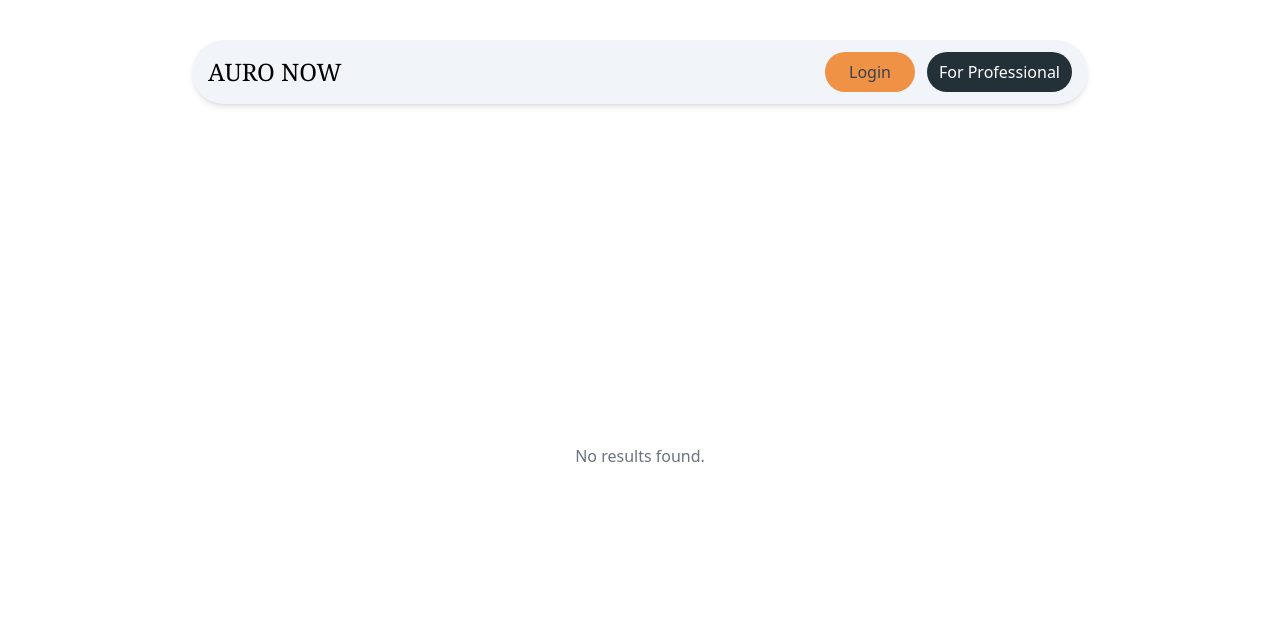
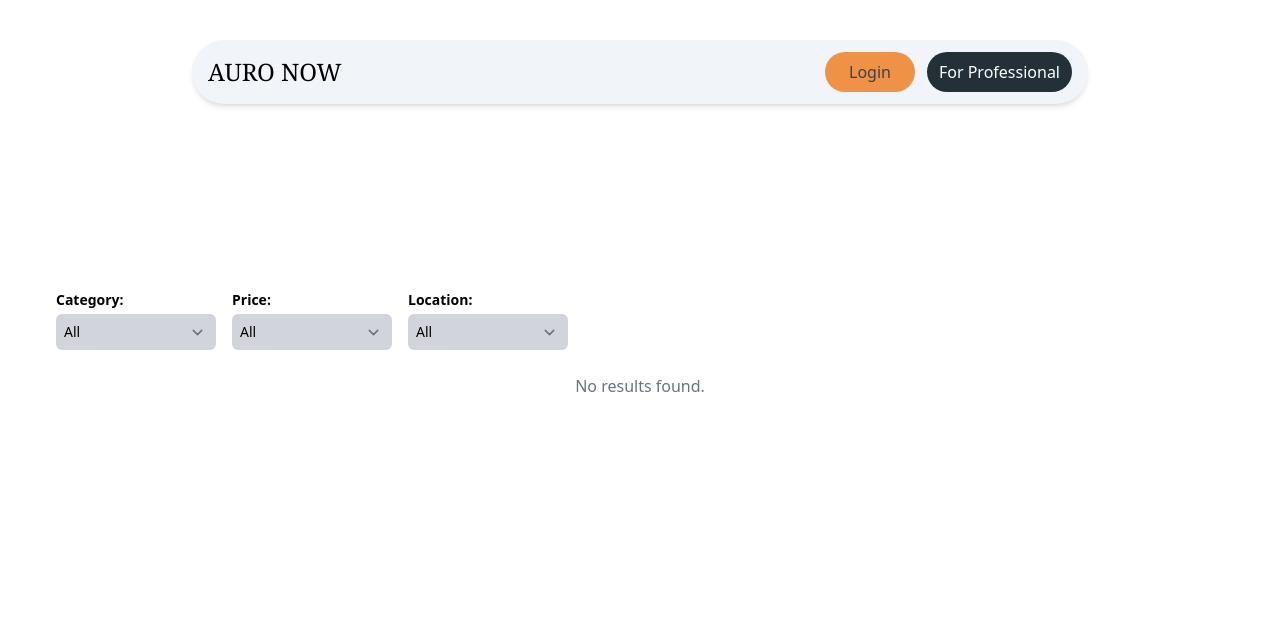
Before and after one commit to HarisKhann1/AuroNow, a Django app: page /search-results/ in a window 1280 px wide. Shown: the top 638 px of the page. Run offline with Django 5.2, Linux system fonts and the light colour scheme; data that the repository does not hold is empty; some libraries are stand-ins or nearby versions.

Commit message:
add filter in search results

```diff
--- a/AuroNow/auroUser/templates/recommended.html
+++ b/AuroNow/auroUser/templates/recommended.html
@@ -22,7 +22,8 @@
       {% for shop in shops %}
         <a href="{% if shop.email %}{% url 'shop_detail' shop.email %}{% else %}#{% endif %}"
           class="shop-card flex-none w-[calc(100%-24px)] sm:w-[calc(50%-24px)] md:w-[calc(33.33%-24px)] lg:w-[calc(25%-24px)]
-          bg-white rounded-lg overflow-hidden shadow-sm transition-transform duration-300 hover:scale-105 hover:shadow-md opacity-0 animate-fade-in">
+          bg-white rounded-lg overflow-hidden shadow-sm transition-transform duration-300 hover:scale-105 hover:shadow-md opacity-0 animate-fade-in"
+          >
           <div class="relative">
             {% if shop.images %}
               <img id="shop_image" src="{{ shop.images.0 }}" alt="shop image" class="w-full h-40 object-cover">
--- a/AuroNow/auroUser/templates/search_results.html
+++ b/AuroNow/auroUser/templates/search_results.html
@@ -1,8 +1,42 @@
 {% extends 'base_auroUser.html' %} {% block main %}
-
 <div class="grid grid-cols-1 place-items-center min-h-screen p-4 pt-32">
   <!-- 👈 Added pt-20 here -->
-  <div class="container mx-auto md:px-5 lg:px-10">
+  <div class="container mx-auto mb-56 md:px-5 lg:px-10">
+     {% comment %} filters bar start {% endcomment %}
+     <form id="filterForm" method="GET" action="{% url 'search_results' %}" class="flex flex-wrap gap-4 mb-6">
+      <div class="flex flex-row gap-4">
+        <div class=''>
+          <label for="category" class="block text-sm font-semibold mb-1">Category:</label>
+          <select name="category" id="category" class="bg-gray-300 truncate outline-none w- md:w-40 pr-4 pl-2 py-2 border-none rounded-md text-xs md:text-sm">
+            <option class="text-xs md:text-sm" value="">All</option>
+            {% for cat in categories %}
+              <option class="text-xs md:text-sm"  value="{{ cat }}" {% if request.GET.category == cat %}selected{% endif %}>{{ cat }}</option>
+            {% endfor %}
+          </select>
+        </div>
+
+        <div>
+          <label for="price" class="block text-sm font-semibold mb-1">Price:</label>
+          <select name="price" id="price" class="bg-gray-300 truncate w-20 md:w-40 pr-3 pl-2 py-2 border-none outline-none rounded-md text-xs md:text-sm">
+            <option class="text-xs md:text-sm" value="">All</option>
+            {% for range in price_ranges %}
+              <option class="text-xs md:text-sm" value="{{ range }}" {% if request.GET.price == range %}selected{% endif %}>{{ range }}</option>
+            {% endfor %}
+          </select>
+        </div>
+
+        <div>
+          <label for="address" class="block text-sm font-semibold mb-1">Location:</label>
+          <select name="address" id="address" class="bg-gray-300 truncate outline-none border-none w-20 md:w-40 pr-3 pl-2 py-2 rounded-md text-xs md:text-sm">
+            <option class="text-xs md:text-sm" value="">All</option>
+            {% for address in addresses %}
+              <option class="text-xs"  value="{{ address }}" {% if request.GET.address == address %}selected{% endif %}>{{ address }}</option>
+            {% endfor %}
+          </select>
+        </div>
+      </div>
+    </form>
+       {% comment %} filters bar end {% endcomment %}
     {% if results %}
     <h2 class="text-2xl font-bold mb-4">Search Results</h2>
     <!-- card-->
@@ -50,4 +84,19 @@
     {% endif %}
   </div>
 </div>
+
+
+<script>
+  // Get the form
+  const filterForm = document.getElementById('filterForm');
+
+  // Auto-submit on any dropdown change
+  ['category', 'price', 'address'].forEach(id => {
+    const select = document.getElementById(id);
+    select.addEventListener('change', () => {
+      filterForm.submit();
+    });
+  });
+</script>
+
 {% endblock %}
--- a/AuroNow/auroUser/views.py
+++ b/AuroNow/auroUser/views.py
@@ -80,7 +80,13 @@ def search_results(request):
                 'rating': str(round(uniform(3.5, 5.0), 1)),
             })
 
-    return render(request, 'search_results.html', {'results': results})
+    return render(request, 'search_results.html', {
+        'results': results,
+        'categories': ServiceCategory.objects.values_list('name', flat=True).distinct(),
+        'addresses': ShopOwner.objects.values_list('address', flat=True).distinct(),
+        'price_ranges': ["0-50", "51-100", "101-200", "200+"],
+    });
+    # return render(request, 'search_results.html', {'results': results})
 
 def shop_detail(request, email):
     shop = get_object_or_404(ShopOwner, email=email)
--- a/AuroNow/theme/static/css/dist/styles.css
+++ b/AuroNow/theme/static/css/dist/styles.css
@@ -883,12 +883,20 @@ select {
   margin-bottom: auto;
 }
 
+.mb-1 {
+  margin-bottom: 0.25rem;
+}
+
 .mb-2 {
   margin-bottom: 0.5rem;
 }
 
 .mb-4 {
   margin-bottom: 1rem;
+}
+
+.mb-56 {
+  margin-bottom: 14rem;
 }
 
 .mb-6 {
@@ -1053,6 +1065,10 @@ select {
   width: 40%;
 }
 
+.w-20 {
+  width: 5rem;
+}
+
 .w-3\/5 {
   width: 60%;
 }
@@ -1280,6 +1344,12 @@ select {
   scroll-behavior: smooth;
 }
 
+.truncate {
+  overflow: hidden;
+  text-overflow: ellipsis;
+  white-space: nowrap;
+}
+
 .rounded {
   border-radius: 0.25rem;
 }
@@ -1384,6 +1449,11 @@ select {
   background-color: rgb(243 244 246 / var(--tw-bg-opacity, 1));
 }
 
+.bg-gray-300 {
+  --tw-bg-opacity: 1;
+  background-color: rgb(209 213 219 / var(--tw-bg-opacity, 1));
+}
+
 .bg-gray-50 {
   --tw-bg-opacity: 1;
   background-color: rgb(249 250 251 / var(--tw-bg-opacity, 1));
@@ -2157,12 +2212,12 @@ input:-webkit-autofill:focus {
     width: 50%;
   }
 
-  .md\:w-\[300px\] {
-    width: 300px;
-  }
-
   .md\:w-\[calc\(33\.33\%-24px\)\] {
     width: calc(33.33% - 24px);
+  }
+
+  .md\:w-40 {
+    width: 10rem;
   }
 
   .md\:max-w-screen-lg {
@@ -2229,9 +2284,9 @@ input:-webkit-autofill:focus {
     line-height: 1.75rem;
   }
 
-  .md\:text-xs {
-    font-size: 0.75rem;
-    line-height: 1rem;
+  .md\:text-sm {
+    font-size: 0.875rem;
+    line-height: 1.25rem;
   }
 }
 
```
Also changed, not shown: other parts of AuroNow/theme/static/css/dist/styles.css (+92 -60 lines).
